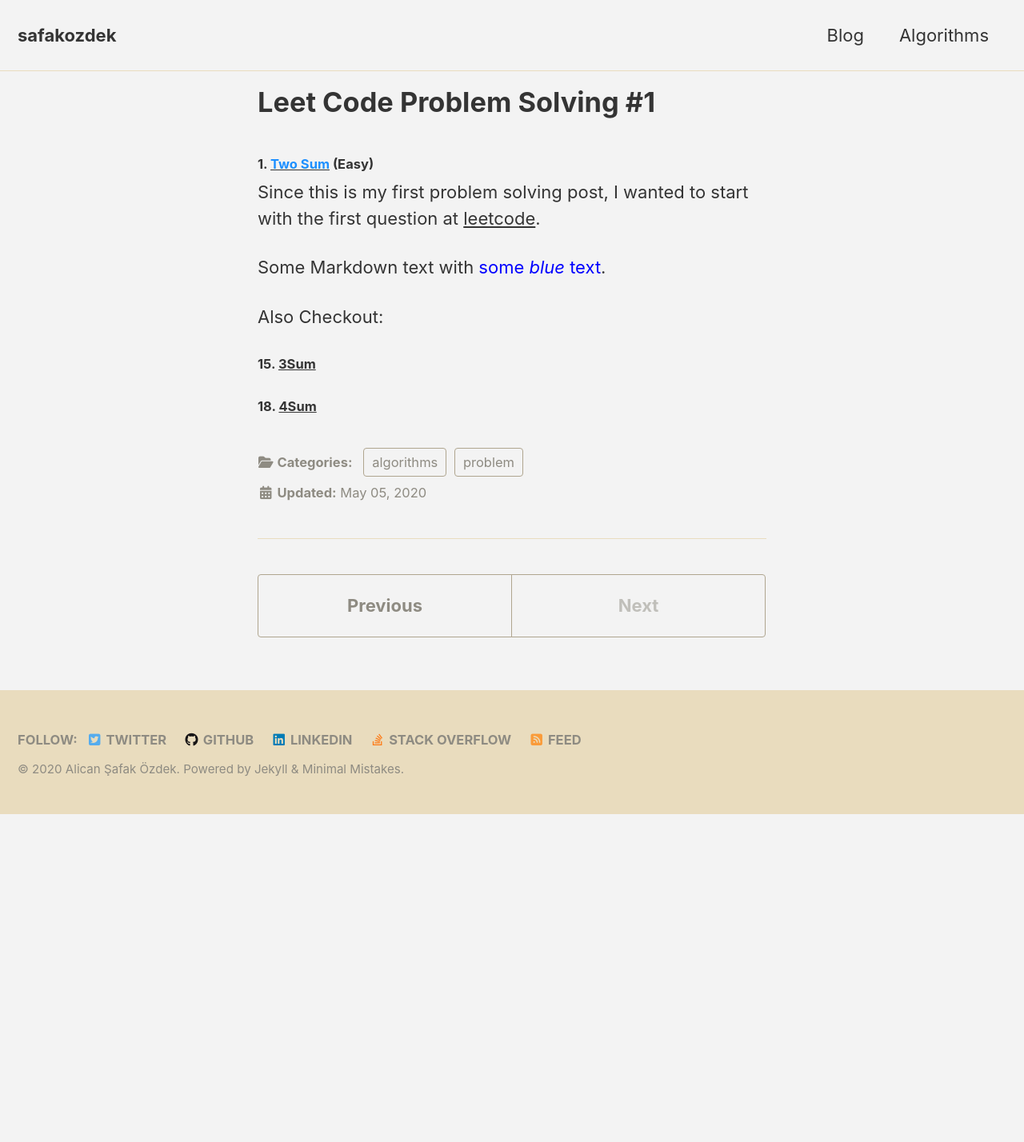
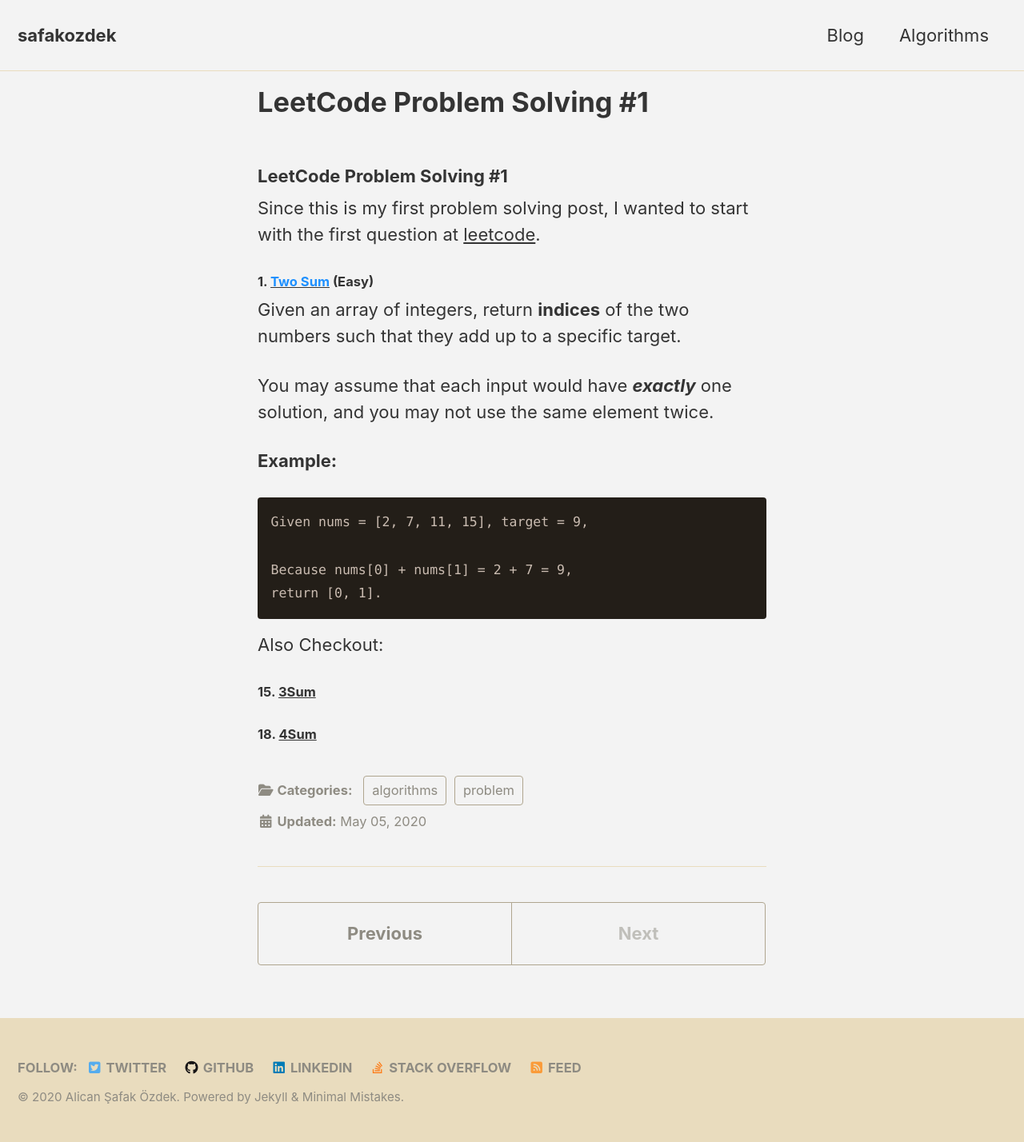
Before and after one commit to safakozdek/safakozdek.github.io, a Jekyll site: the page built from _posts/2020-05-05-leet-code.md, in a window 1280 px wide. Shown: the whole page at 80% size. Built offline with Jekyll 4.4.1, drawn with Linux system fonts in a browser that asks for light colours; cached includes are drawn as plain includes; nearby versions of some CDN libraries; before the commit the page ends 1018 px from its top, so only the background shows below that.

Commit message:
Update 2020-05-05-leet-code.md

````diff
--- a/_posts/2020-05-05-leet-code.md
+++ b/_posts/2020-05-05-leet-code.md
@@ -1,15 +1,25 @@
 ---
 layout: single
-title:  "Leet Code Problem Solving #1"
+title:  "LeetCode Problem Solving #1"
 categories: [algorithms, problem]
 excerpt: "Two sum, the first problem at leetcode"
 ---
+### LeetCode Problem Solving #1
+Since this is my first problem solving post, I wanted to start with the first question at [leetcode](https://leetcode.com/).
 
 #### 1. [<span style="color:DodgerBlue">Two Sum</span>](https://leetcode.com/problems/two-sum/) (Easy)
 
-Since this is my first problem solving post, I wanted to start with the first question at [leetcode](https://leetcode.com/).
+Given an array of integers, return **indices** of the two numbers such that they add up to a specific target.
 
-Some Markdown text with <span style="color:blue">some *blue* text</span>.
+You may assume that each input would have **_exactly_** one solution, and you may not use the same element twice.
+
+**Example:**
+```
+Given nums = [2, 7, 11, 15], target = 9,
+
+Because nums[0] + nums[1] = 2 + 7 = 9,
+return [0, 1].
+```
 
 Also Checkout:
 #### 15. [3Sum](https://leetcode.com/problems/3sum/)
````
